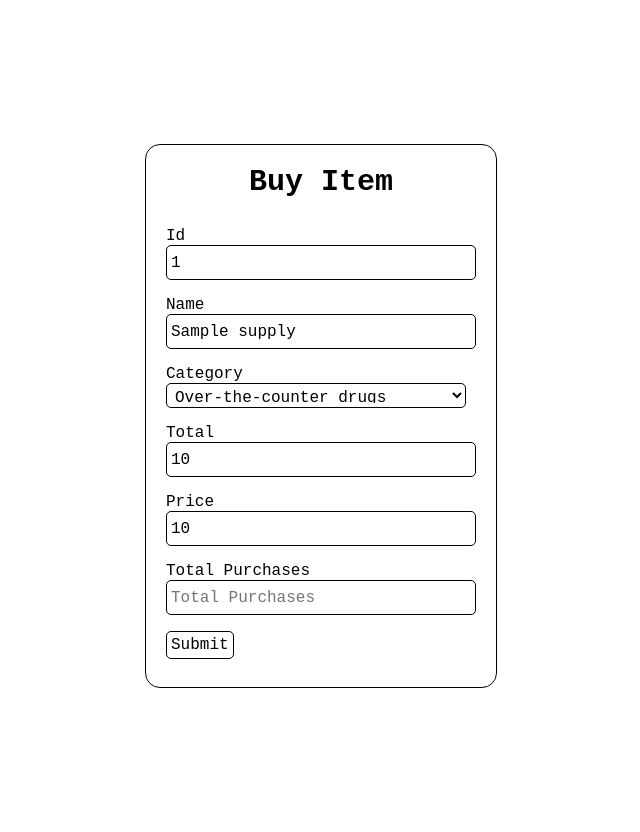
After one commit to lantern-elf/sistem_informasi_apotek, a PHP site: page /supplies_buy.php?item_id=1 in a window 1280 px wide. The commit adds this page. Shown: the whole page, without its empty margins (319-959 px from the left). Run offline with PHP 8.4, Linux system fonts and the light colour scheme; tables that the repository leaves empty or names only in its code hold one stand-in row (values such as "Sample post").

Commit message:
Adding transaction table, purchases, and  delete transaction

```diff
--- a/style.css
+++ b/style.css
@@ -90,7 +90,6 @@ input::-webkit-inner-spin-button {
 }
 
 .parent {
-    width: 100%;
     height: 100vh;
     padding: 16px;
 }
--- /dev/null
+++ b/supplies_buy.php
@@ -0,0 +1,89 @@
+<?php
+include "connection.php";
+$get_item_id = $_GET['item_id'];
+
+if (isset($_POST['buy'])) {
+    $item_id = $_POST['item_id'];
+    $item_name = $_POST['item_name'];
+    $item_category = $_POST['item_category'];
+    $item_total = $_POST['item_total'];
+    $item_price = $_POST['item_price'];
+    $item_purchases = $_POST['total_purchases'];
+    $total_prices = $item_price * $item_total;
+    $total_left = $item_total - $item_purchases;
+
+    $sql = "INSERT INTO transactions(transaction_item_id, item_name, total_item, total_price) VALUE('$item_id', '$item_name', '$item_purchases', '$total_prices')";
+    if (!$item_purchases) {
+        echo "<script> alert ('Enter Purchases!'); window.location='supplies.php';</script>";
+    } else {
+        $purchases = $db->query($sql);
+        if ($purchases) {
+            $update_suplies_left = $db->query("UPDATE supplies SET item_total='$total_left' WHERE item_id='$get_item_id'");
+            if ($update_suplies_left) {
+                echo "<script> alert ('Item Purchased'); window.location='supplies.php';</script>";
+            }
+        } else {
+            echo "<script> alert ('Purchased Failed'); window.location='supplies.php';</script>";
+        }
+    }
+}
+?>
+
+<!DOCTYPE html>
+<html lang="en">
+
+<head>
+    <meta charset="UTF-8">
+    <meta name="viewport" content="width=device-width, initial-scale=1.0">
+    <link rel="stylesheet" href="style.css">
+    <title>Document</title>
+</head>
+
+<body>
+    <div class="parent display_center">
+        <div class="card login_container">
+            <?php
+            $get_data = mysqli_query($db, "SELECT * FROM supplies WHERE item_id='$get_item_id'");
+            while ($row = mysqli_fetch_array($get_data)) { ?>
+                <form action="" method="post">
+                    <div class="login_head">Buy Item</div>
+                    <ul class="edit_input input_list">
+                        <li>
+                            <label class="input_component" for="">Id</label>
+                            <input class="login_input_box" type="number" name="item_id" value="<?php echo $row['item_id']; ?>">
+                        </li>
+                        <li>
+                            <label class="input_component" for="">Name</label>
+                            <input class="login_input_box" placeholder="Item name" type="text" name="item_name" value="<?php echo $row['item_name']; ?>">
+                        </li>
+                        <li>
+                            <label class="input_component" for="">Category</label>
+                            <select class="login_input_box" placeholder="Item name" type="text" name="item_category" value="<?php echo $row['item_category']; ?>">
+                                <option value="Over-the-counter drugs">Over-the-counter drugs</option>
+                                <option value="Limited over-the-counter drugs">Limited over-the-counter drugs</option>
+                                <option value="Hard drugs">Hard drugs</option>
+                            </select>
+                        </li>
+                        <li>
+                            <label class="input_component" for="">Total</label>
+                            <input class="login_input_box" placeholder="Item total" type="number" name="item_total" value="<?php echo $row['item_total']; ?>">
+                        </li>
+                        <li>
+                            <label class="input_component" for="">Price</label>
+                            <input class="login_input_box" placeholder="Item price" type="number" name="item_price" value="<?php echo $row['price']; ?>">
+                        </li>
+                        <li>
+                            <label class="input_component" for="">Total Purchases</label>
+                            <input class="login_input_box" placeholder="Total Purchases" type="number" name="total_purchases">
+                        </li>
+                        <li>
+                            <input class="login_input_box" type="submit" name="buy">
+                        </li>
+                    </ul>
+                </form>
+            <?php } ?>
+        </div>
+    </div>
+</body>
+
+</html>
```
Also changed, not shown: supplies.php (+38 -6 lines), transaction_delete.php (added, +12 -0 lines).
